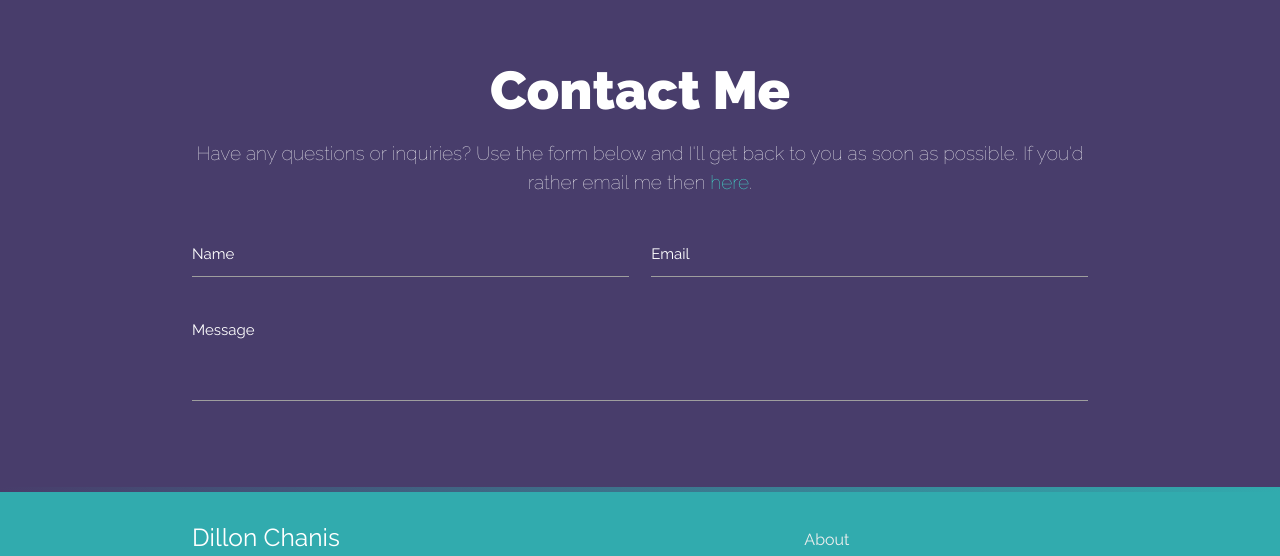
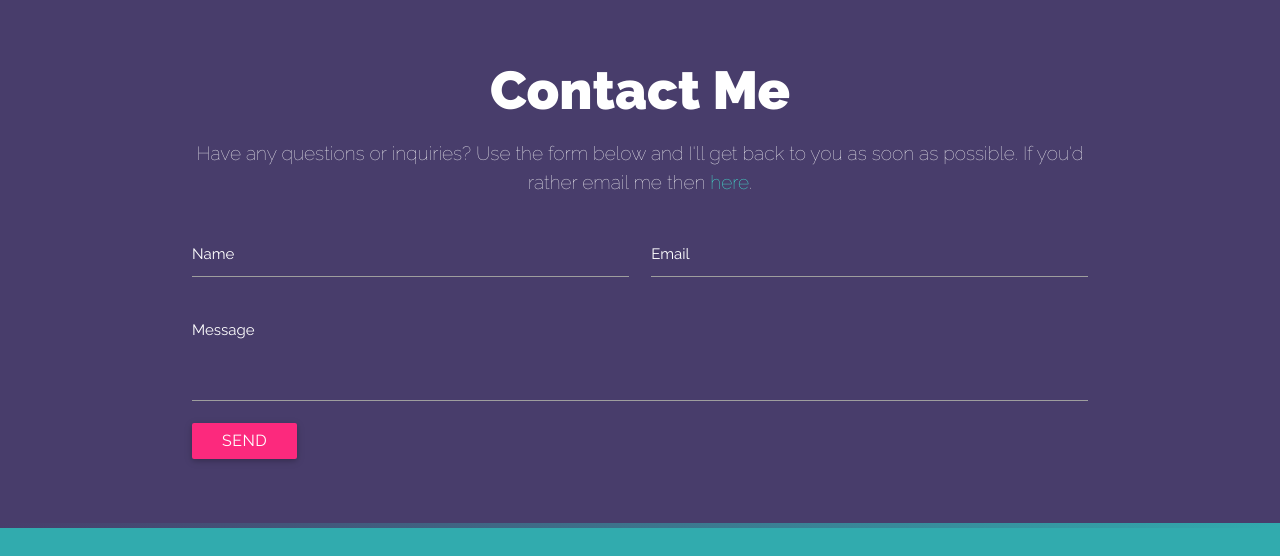
Before and after one commit to dillonchanis/portfolio-site, a website: page index.html at #/contact in a window 1280 px wide. Shown: the part 872-1428 px from the top of the page. Drawn offline with Linux system fonts and the light colour scheme.

Commit message:
Adding submit button to form

```diff
--- a/templates/contact.html
+++ b/templates/contact.html
@@ -23,6 +23,7 @@
           <label for="textarea1">Message</label>
         </div>
       </div>
+      <input type="submit" class="waves-effect waves-light btn" value="Send">
     </form>
   </div>
 </section>
```
